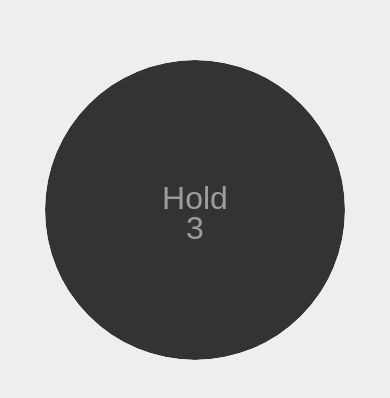
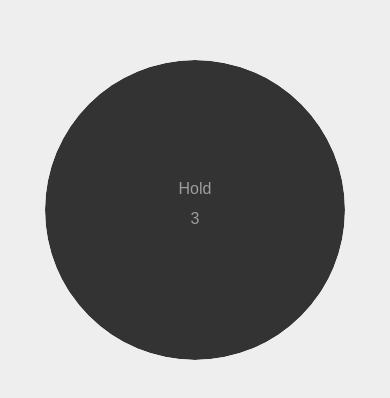
Before and after one commit to ninad/melt, a plain HTML site: page index.html in a window 390 px wide. Shown: the part 220-618 px from the top of the page. Drawn offline with Linux system fonts and the light colour scheme.

Commit message:
responsive support

```diff
--- a/style.css
+++ b/style.css
@@ -43,3 +43,17 @@ body {
 #counter {
     top: 50%;
 }
+
+/* Media queries for different viewport sizes */
+
+@media only screen and (max-width: 768px) {
+    #status, #counter {
+        font-size: 1.5em;
+    }
+}
+
+@media only screen and (max-width: 480px) {
+    #status, #counter {
+        font-size: 1em;
+    }
+}
```
